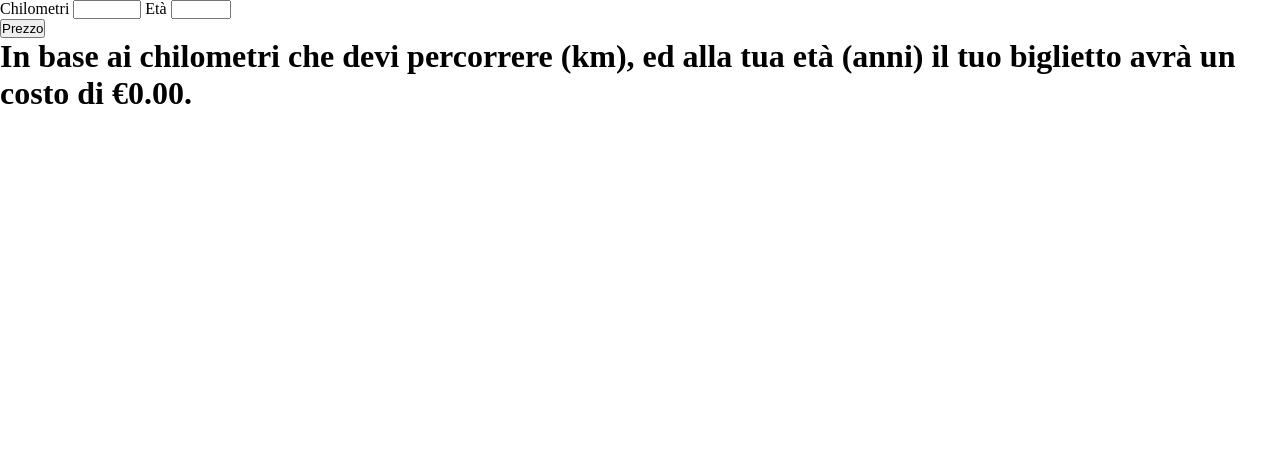
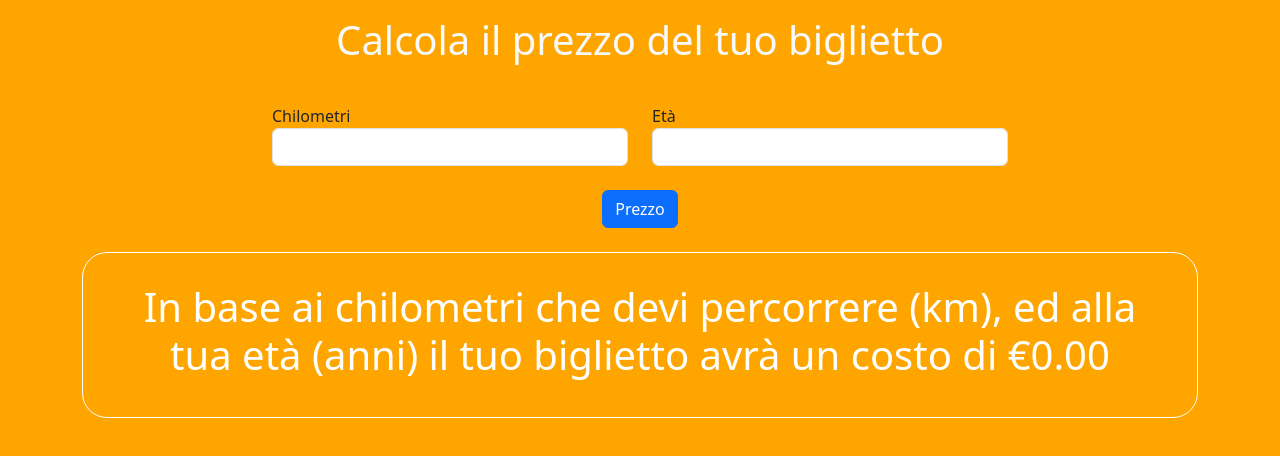
Before and after one commit to fabiomuzzu/js-biglietto-treno-form, a plain HTML site: page index.html in a window 1280 px wide. Both pictures are taken after a click on the button "Prezzo". Drawn offline with nearby package versions, Linux system fonts and the light colour scheme.

Commit message:
added some css/html layout

```diff
--- a/css/style.css
+++ b/css/style.css
@@ -3,3 +3,18 @@
     padding: 0;
     box-sizing: border-box;
 }
+
+.bg_orange{
+    background-color: orange;
+    height: 100%;
+}
+
+.content{
+    width: 100%;
+    height: 100%;
+}
+
+#content_box{
+    padding: 30px;
+    color: #fff;
+}
--- a/index.html
+++ b/index.html
@@ -4,33 +4,43 @@
     <meta charset="UTF-8">
     <meta name="viewport" content="width=device-width, initial-scale=1.0">
     <title>Train Ticket</title>
+    <link href="https://cdn.jsdelivr.net/npm/bootstrap@5.3.2/dist/css/bootstrap.min.css" rel="stylesheet" integrity="sha384-T3c6CoIi6uLrA9TneNEoa7RxnatzjcDSCmG1MXxSR1GAsXEV/Dwwykc2MPK8M2HN" crossorigin="anonymous">
     <link rel="stylesheet" href="./css/style.css">
 </head>
-<body>
-    <!-- Inserimento form -->
+<body class="bg_orange">
 
     <!-- Inserimento Input -->
-    <div>
-        <div>
-
+    <div class="container">
+        <div class="row g-4 justify-content-center">
+            <div class="col-12">
+                <div class="content">
+                    <h1 class="text-center my-3 text-light">
+                        Calcola il prezzo del tuo biglietto
+                    </h1>
+                </div>
+            </div>
+            <!-- Inserimento form -->
+            <div class="col-4">
                 <!-- Input per chilometri -->
-            <span class="input-group-text">Chilometri</span>
+                <label for="km" class="form-floating" >Chilometri</label>
                 <input type="number" min="1" max="9999" aria-label="km" class="form-control" id="km">
-
+            </div>
+            <div class="col-4">
                 <!-- Input per Età -->
-            <span class="input-group-text">Età</span>
+                <label for="eta" class="form-floating">Età</label>
                 <input type="number" min="0" max="120" aria-label="eta" class="form-control" id="eta">
-
             </div>
-
+            <div class="col-8 d-flex justify-content-center">
                 <!-- Pulsante submit prezzo -->
                 <button class="btn btn-primary">Prezzo</button>
             </div>
-
-    <div>
-        <h1 id="price_display"></h1>
+            <div class="col-12">
+                <div id="content_box">
+                    <h1 id="price_display" class="text-center"></h1>
                 </div>
-
+            </div>
+        </div>
+    </div>
     <script type="text/javascript" src="./js/script.js"></script>
 </body>
 </html>
--- a/js/script.js
+++ b/js/script.js
@@ -1,5 +1,3 @@
-
-
 // Script per visualizzare i dati della form in console
 const button = document.querySelector('.btn');
 
@@ -31,5 +29,9 @@ button.addEventListener('click', function(){
     }
 
     // Output del prezzo in html
-    document.getElementById("price_display").innerHTML = `In base ai chilometri che devi percorrere (${km}km), ed alla tua età (${eta}anni) il tuo biglietto avrà un costo di €${full_price}.`;
+    document.getElementById("price_display").innerHTML = `In base ai chilometri che devi percorrere (${km}km), ed alla tua età (${eta}anni) il tuo biglietto avrà un costo di €${full_price}`;
+
+    document.getElementById('content_box').style.border = "1px solid white"
+
+    document.getElementById('content_box').style.borderRadius = "25px"
 });
```
Lines whose indentation alone changed are shown as unchanged.
